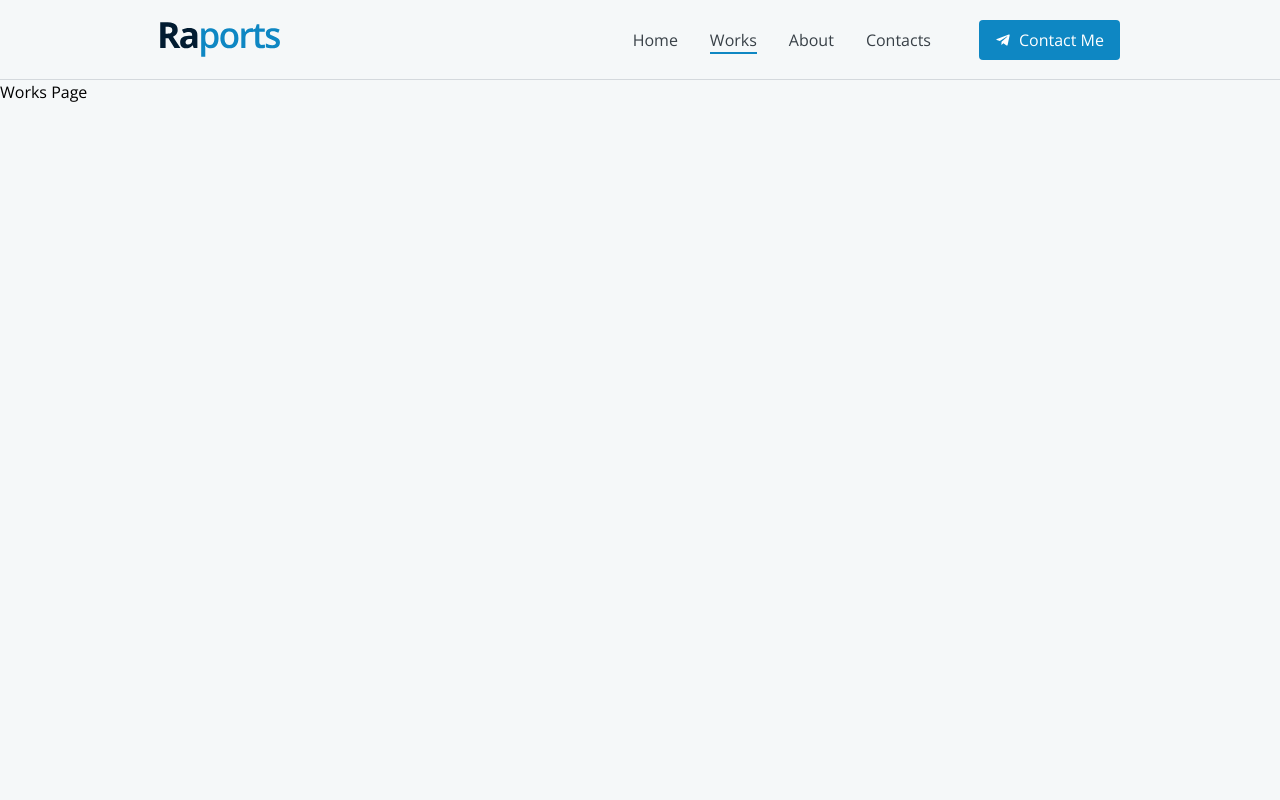
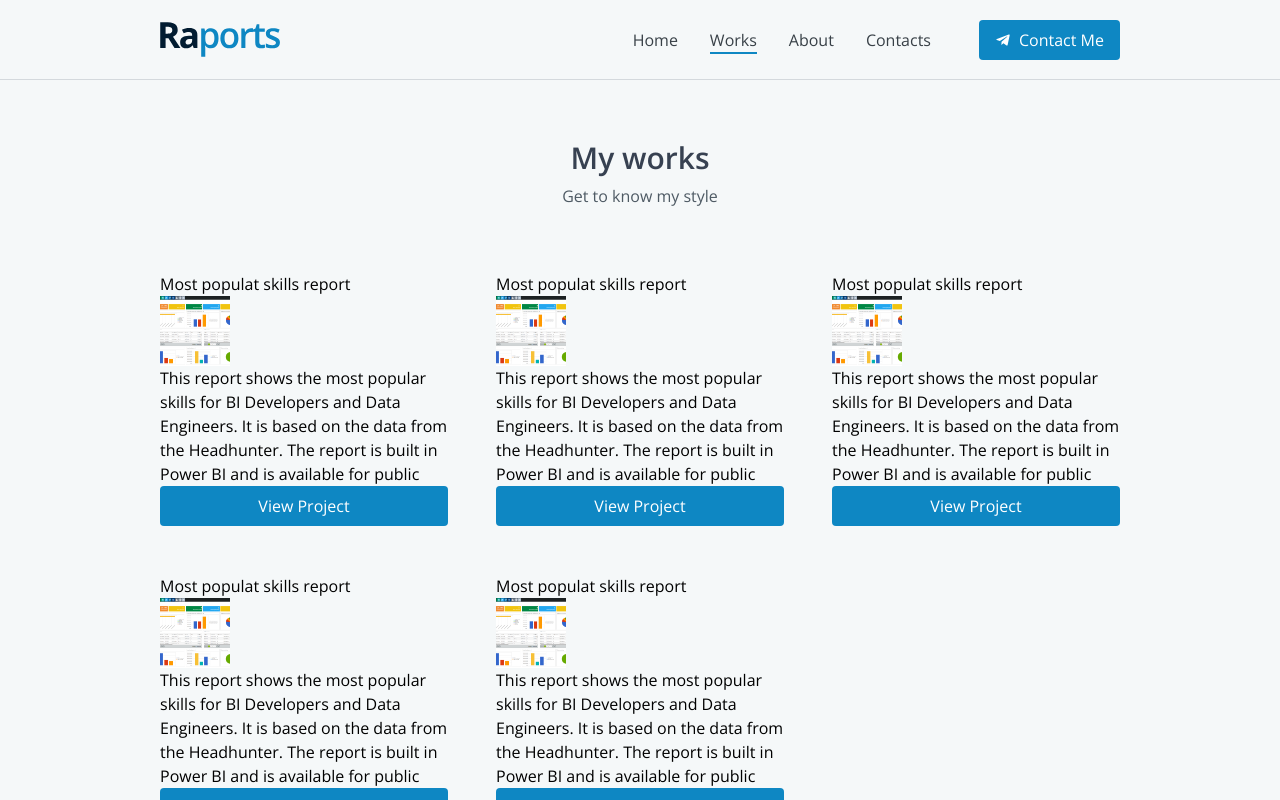
Before and after one commit to raports/raports-website, a Next.js app: page /works in a window 1280 px wide. Shown: the top 800 px of the page. Built offline with nearby package versions, Linux system fonts and the light colour scheme.

Commit message:
works page

```diff
--- a/app/works/page.jsx
+++ b/app/works/page.jsx
@@ -1,3 +1,19 @@
+import React from "react";
+import { works } from "@/constants";
+import WorkCard from "@/components/WorkCard";
+import SectionHeader from "@/components/SectionHeader";
+
 export default function WorksPage() {
-  return <p>Works Page</p>;
+  return (
+    <main>
+      <section className="max-width section-padding">
+        <SectionHeader title="My works" subtitle="Get to know my style" />
+        <div className="grid grid-cols-3 gap-12">
+          {works.map((work, index) => (
+            <WorkCard key={index} {...work} />
+          ))}
+        </div>
+      </section>
+    </main>
+  );
 }
```
